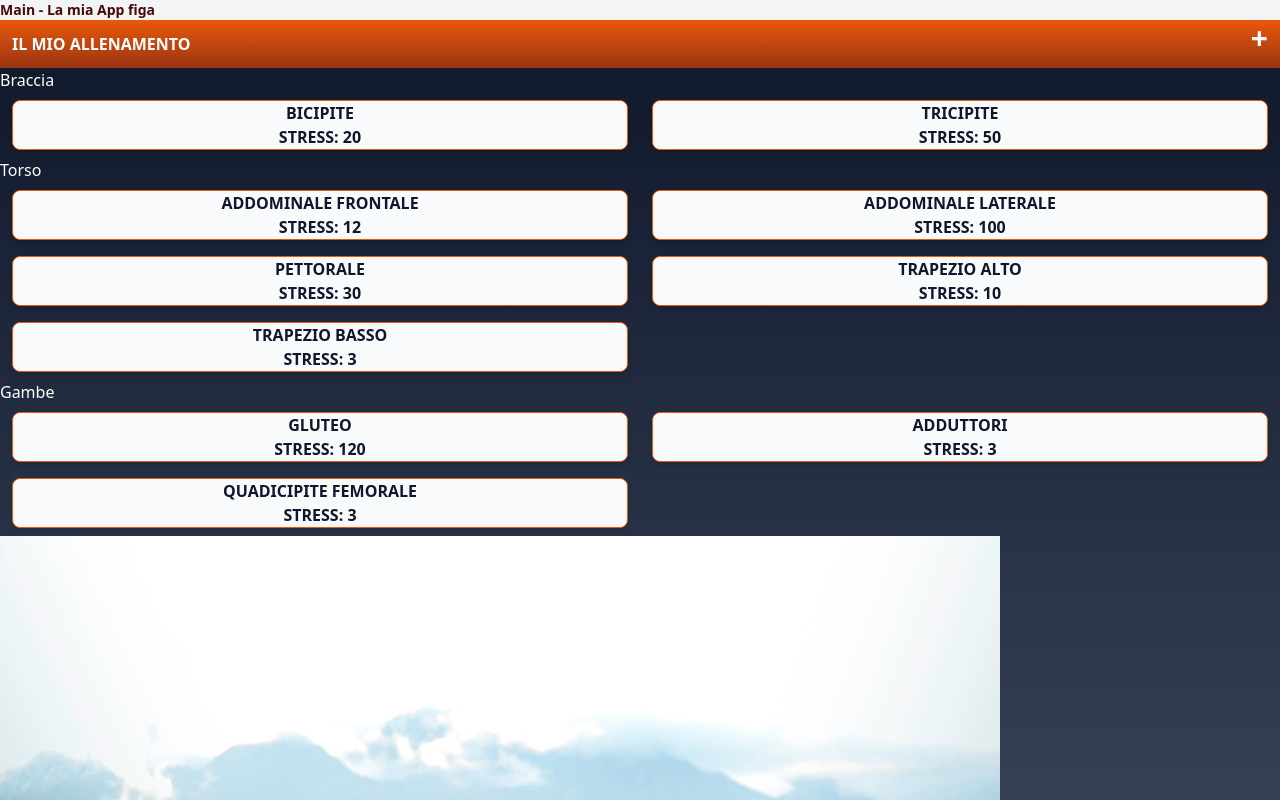
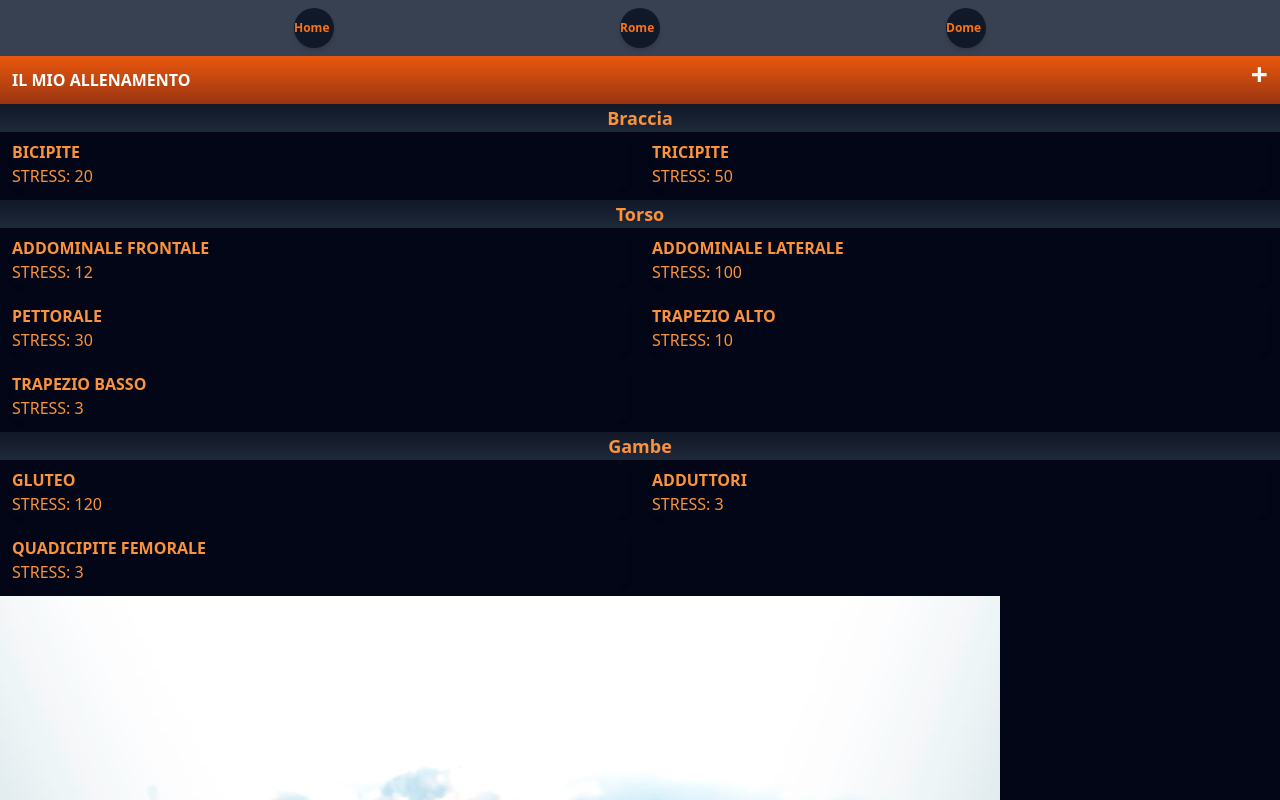
Before and after one commit to stefano-marchesi/exDec, a React (Vite) app: page / in a window 1280 px wide. Shown: the top 800 px of the page. Built offline with nearby package versions, Linux system fonts and the light colour scheme.

Commit message:
colori vari

```diff
--- a/src/components/AggiungiParte.tsx
+++ b/src/components/AggiungiParte.tsx
@@ -5,18 +5,18 @@ import "./../index.css"
 
 const parteDefault = {
   nome: '',
-  stress:0,
+  stress: 0,
   categoria: 'Braccia'
 }
 
 export const AggiungiParte = () => {
   const dispatch = useDispatch()
   const [parte, cambiaParte] = useState(parteDefault)
-  const handleNameChange = (e: React.ChangeEvent<HTMLInputElement>)=>{
-    cambiaParte({...parte, nome:e.target.value})
+  const handleNameChange = (e: React.ChangeEvent<HTMLInputElement>) => {
+    cambiaParte({ ...parte, nome: e.target.value })
   }
-  const handleChangeCategory = (e: React.ChangeEvent<HTMLInputElement>)=>{
-    cambiaParte({...parte, categoria:e.target.value})
+  const handleChangeCategory = (e: React.ChangeEvent<HTMLInputElement>) => {
+    cambiaParte({ ...parte, categoria: e.target.value })
     console.log(e.target.value);
 
     console.log(parte);
@@ -43,17 +43,18 @@ export const AggiungiParte = () => {
         </div>
       </div>
       {aperto &&
-        <div className="border border-black rounded-lg bg-slate-50 m-3">
-          <div className=" text-orange-600 font-semibold text-center text-lg mt-3">Quale parte del corpo vuoi allenare? </div>
-          <div className=" flex justify-center mb-3 p-3">
-            <input className="border-2 border-black shadow-md  " value={parte.nome} onChange={handleNameChange} />
-            <div onChange={handleChangeCategory}>
-              <input type="radio" value="Braccia" name="gender" /> Braccia
-              <input type="radio" value="Torso" name="gender" /> Torso
-              <input type="radio" value="Gambe" name="gender" /> Gambe
+        <div className="border border-gray-500 rounded-lg bg-gray-800 m-3">
+          <div className=" text-orange-400 font-semibold text-center text-lg mt-3 flex justify-center">Quale parte del corpo vuoi allenare? </div>
+          <div className="mb-3 p-3 flex flex-col align-middle">
+            <input className="border-2 border-black bg-slate-400 flex justify-center" value={parte.nome} onChange={handleNameChange} />
+            <div className="flex-col grid mt-3 justify-items-center m-2 text-orange-400" onChange={handleChangeCategory}>
+              <div className=""><input type="radio" value="Braccia" name="gender" /> Braccia </div>
+              <div className=""><input type="radio" value="Torso" name="gender" /> Torso </div>
+              <div className=""><input type="radio" value="Gambe" name="gender" /> Gambe </div>
             </div>
-            <button className="ml-3 pl-1 pr-1 text-center border-2 border-black shadow-md " onClick={handleClick}>invia</button>
-
+            <div className="flex justify-center">
+            <button className="ml-3 mt-3 w-20 pl-1 pr-1 text-center inline-block align-text-top border-2 border-black bg-orange-700 text-white font-semibold rounded-full " onClick={handleClick}>INVIA</button>
+            </div>
           </div>
         </div>
 
--- a/src/components/DisplayParte.tsx
+++ b/src/components/DisplayParte.tsx
@@ -10,10 +10,10 @@ type DisplayParteProps = {
 export const DisplayParte = (props: DisplayParteProps)=>{
 
           return (
-            <div className=" bg-slate-50 border border-orange-600 rounded-lg ml-3 mr-3 m-2 font-semibold text-slate-900 uppercase text-center shadow-md" key={props.index}>
+            <div className="  ml-3 mr-3 m-2 mb-3 font-semibold text-orange-400 uppercase text-left shadow-md" key={props.index}>
               <Link to={`singolaparte/${props.index}`}>
                 <div>{props.parte.nome}</div>
-                <div>Stress: {props.parte.stress}</div>
+                <div className=" font-normal">Stress: {props.parte.stress}</div>
 
               </Link>
             </div>
--- a/src/pagine/ListaParti.tsx
+++ b/src/pagine/ListaParti.tsx
@@ -10,12 +10,12 @@ export const ListaParti = () => {
   console.log(parti)
   const categorie = Object.keys(parti)
   return (
-    <div className=" bg-gradient-to-t from-slate-500 to-slate-900 ">
+    <div className=" bg-slate-950 ">
       <AggiungiParte />
 
       {categorie.map((categoria, index)=>{
         return (<div key={index}>
-          <div className="text-white">{categoria}</div>
+          <div className=" bg-gradient-to-t from-slate-800 to-gray-900 text-center text-orange-400 font-semibold text-lg">{categoria}</div>
 
           <div className="grid grid-cols-2">
 
--- a/src/pagine/Main.tsx
+++ b/src/pagine/Main.tsx
@@ -1,10 +1,13 @@
 import { Outlet } from "react-router-dom"
 import './../index.css'
-import { AggiungiParte } from "../components/AggiungiParte"
-export const Main = ()=>{
+export const Main = () => {
   return (
     <div>
-      <div className=" bg-gray-100 text-red-950 font-bold text-sm">Main - La mia App figa</div>
+      <div className=" bg-gray-700 flex justify-evenly p-2">
+        <div className=" bg-gray-900 rounded-full shadow-md text-orange-500 font-bold w-10 h-10 text-center text-xs items-center inline-flex ">Home</div>
+        <div className=" bg-gray-900 rounded-full shadow-md text-orange-500 font-bold w-10 h-10 text-center text-xs items-center inline-flex ">Rome</div>
+        <div className=" bg-gray-900 rounded-full shadow-md text-orange-500 font-bold w-10 h-10 text-center text-xs items-center inline-flex ">Dome</div>
+      </div>
       <Outlet />
       <div className="bg-gray-100 italic text-orange-600 text-center font-bold">Ricordati di bere tanta acqua!</div>
     </div>
```
